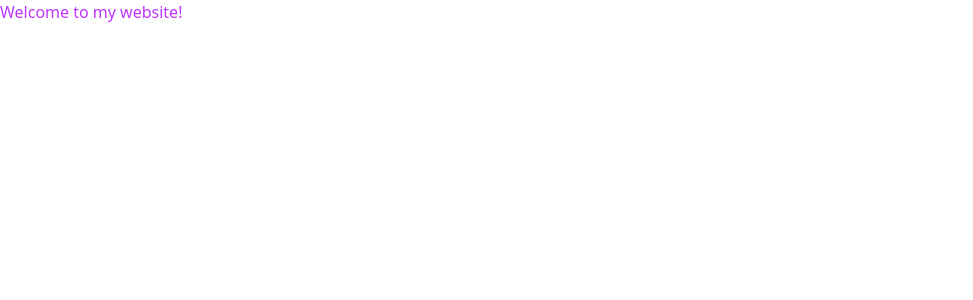
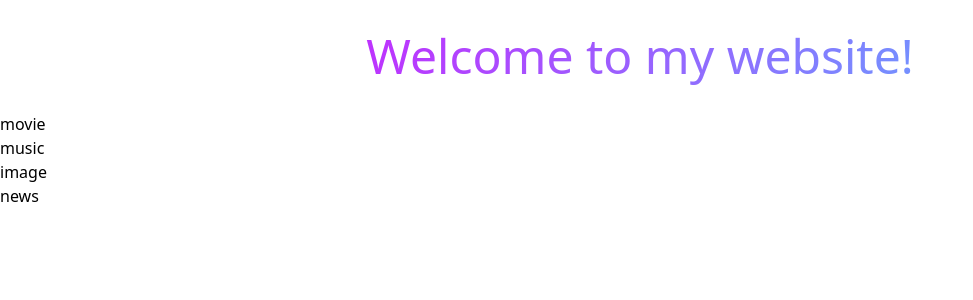
Before and after one commit to BombCowpat/cyf, a Next.js app: page / in a window 1280 px wide. Shown: the top 300 px of the page, without its empty margins (0-973 px from the left). Built offline with nearby package versions, Linux system fonts and the light colour scheme.

Commit message:
fix: env

```diff
--- a/pages/index.jsx
+++ b/pages/index.jsx
@@ -6,10 +6,16 @@ export default function Home() {
     <div>
       <Head>
         <title>ChenYanfei</title>
-        <meta name="description" content="movie,music,image" />
+        <meta name="description" content="movie,music,image,news" />
         <link rel="icon" href="/favicon.ico" />
       </Head>
       <h1 className={styles.hero + ' text-5xl text-center p-8'}>Welcome to my website!</h1>
+      <ul>
+        <li>movie</li>
+        <li>music</li>
+        <li>image</li>
+        <li>news</li>
+      </ul>
     </div>
   )
 }
--- a/tailwind.config.js
+++ b/tailwind.config.js
@@ -1,7 +1,6 @@
 /** @type {import('tailwindcss').Config} */
 module.exports = {
-  purge: ['./pages/**/*.{js,ts,jsx,tsx}', './components/**/*.{js,ts,jsx,tsx}'],
-  content: [],
+  content: ['./pages/**/*.{js,ts,jsx,tsx}', './components/**/*.{js,ts,jsx,tsx}'],
   theme: {
     extend: {},
   },
```
Also changed, not shown: 1 other file (tests, documents, lock files or other folders).
